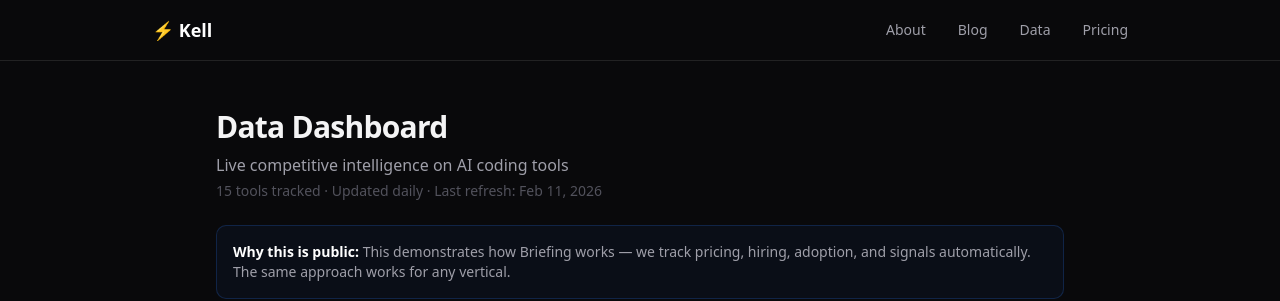
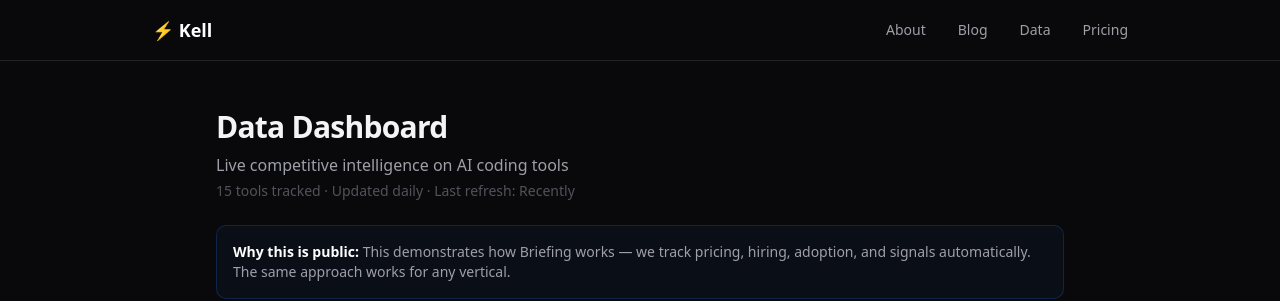
Before and after one commit to mitchellfyi/kell.cx, a Next.js app in the folder app/: page /data in a window 1280 px wide. Shown: the top 301 px of the page. Built offline with nearby package versions, Linux system fonts and the light colour scheme.

Commit message:
🔧 Make data page dynamic + update workflow
- Data page now reads lastRefresh from data/meta.json
- VS Code installs pulled from actual data file
- Workflow updates meta.json timestamp on each run

```diff
--- a/app/app/data/page.tsx
+++ b/app/app/data/page.tsx
@@ -1,12 +1,51 @@
 import Link from "next/link";
+import { readFileSync, statSync } from "fs";
+import { join } from "path";
 
-// This would eventually come from data files
-const stats = {
-  toolsTracked: 15,
-  vscodeInstalls: "160M+",
-  openRoles: 847,
-  cursorARR: "$308M",
-};
+// Load stats from data files
+function getStats() {
+  try {
+    const dataDir = join(process.cwd(), "..", "data");
+    const metaPath = join(dataDir, "meta.json");
+    const vscodePath = join(process.cwd(), "..", "site", "data", "vscode-stats.json");
+
+    let lastRefresh = new Date().toISOString();
+    let vscodeInstalls = "160M+";
+
+    try {
+      const meta = JSON.parse(readFileSync(metaPath, "utf8"));
+      lastRefresh = meta.lastRefresh;
+    } catch {
+      // Fall back to file mtime
+      const latestNews = join(dataDir, "latest-news.json");
+      lastRefresh = statSync(latestNews).mtime.toISOString();
+    }
+
+    try {
+      const vscode = JSON.parse(readFileSync(vscodePath, "utf8"));
+      const total = vscode.totalInstalls || vscode.extensions?.reduce((sum: number, e: { installs: number }) => sum + e.installs, 0) || 0;
+      vscodeInstalls = total > 1000000 ? `${Math.round(total / 1000000)}M+` : `${Math.round(total / 1000)}K+`;
+    } catch {}
+
+    return {
+      toolsTracked: 15,
+      vscodeInstalls,
+      openRoles: 847,
+      cursorARR: "$308M",
+      lastRefresh: new Date(lastRefresh).toLocaleDateString("en-US", { month: "short", day: "numeric", year: "numeric" }),
+    };
+  } catch {
+    return {
+      toolsTracked: 15,
+      vscodeInstalls: "160M+",
+      openRoles: 847,
+      cursorARR: "$308M",
+      lastRefresh: "Recently",
+    };
+  }
+}
+
+const stats = getStats();
 
 const leaderboard = [
   { rank: 1, tool: "Cursor", score: 94, trend: "+8", signal: "67 roles, $308M ARR" },
@@ -46,7 +85,7 @@ export default function DataPage() {
       <h1 className="text-3xl font-semibold tracking-tight mb-2">Data Dashboard</h1>
       <p className="text-zinc-400 mb-1">Live competitive intelligence on AI coding tools</p>
       <p className="text-sm text-zinc-600 mb-6">
-        {stats.toolsTracked} tools tracked · Updated daily · Last refresh: Feb 11, 2026
+        {stats.toolsTracked} tools tracked · Updated daily · Last refresh: {stats.lastRefresh}
       </p>
 
       <div className="bg-blue-500/5 border border-blue-500/20 rounded-lg p-4 mb-8 text-sm">
--- /dev/null
+++ b/data/meta.json
@@ -0,0 +1,5 @@
+{
+  "lastRefresh": "2026-02-15T08:45:00Z",
+  "toolsTracked": 15,
+  "dataVersion": 1
+}
```
